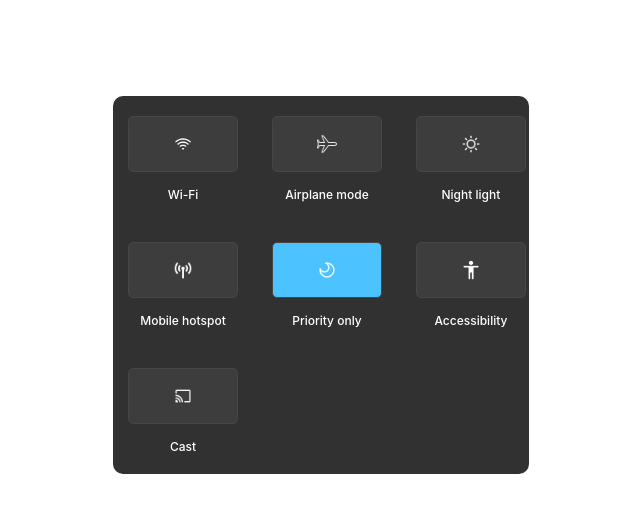
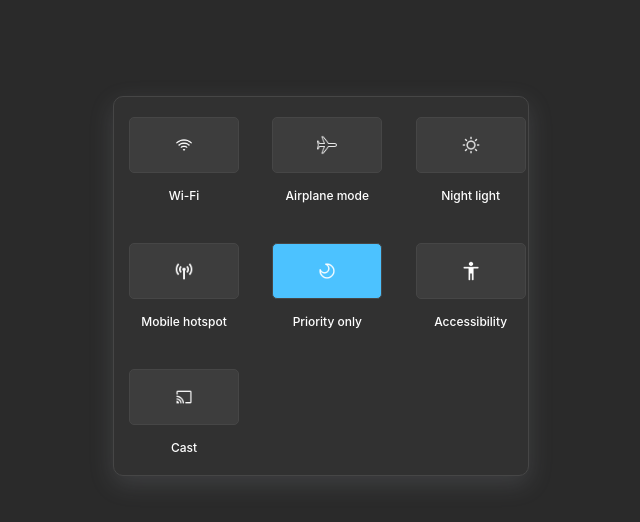
Before and after one commit to 2Kelvin/css-grid-exercise, a plain HTML site: page index.html in a window 1280 px wide. Shown: the whole page, without its empty margins (319-959 px from the left). Drawn offline with Linux system fonts and the light colour scheme.

Commit message:
added box-shadow

```diff
--- a/styles.css
+++ b/styles.css
@@ -6,6 +6,10 @@
     font-family: -apple-system, BlinkMacSystemFont, 'Segoe UI', Roboto, Oxygen, Ubuntu, Cantarell, 'Open Sans', 'Helvetica Neue', sans-serif;
     font-size: 12px;
     font-weight: 450;
+}
+
+body{
+    background-color: #2a2a2a;
 }
 
 .gridContainer{
@@ -20,6 +24,8 @@
     grid-template-columns: 33% 33% 33%;
     gap: 10px;
     padding: 5px;
+    border: #464646 solid 1px;
+    box-shadow: rgba(149, 157, 165, 0.2) 0px 8px 24px;
 }
 
 .gridContainer > div{
```
